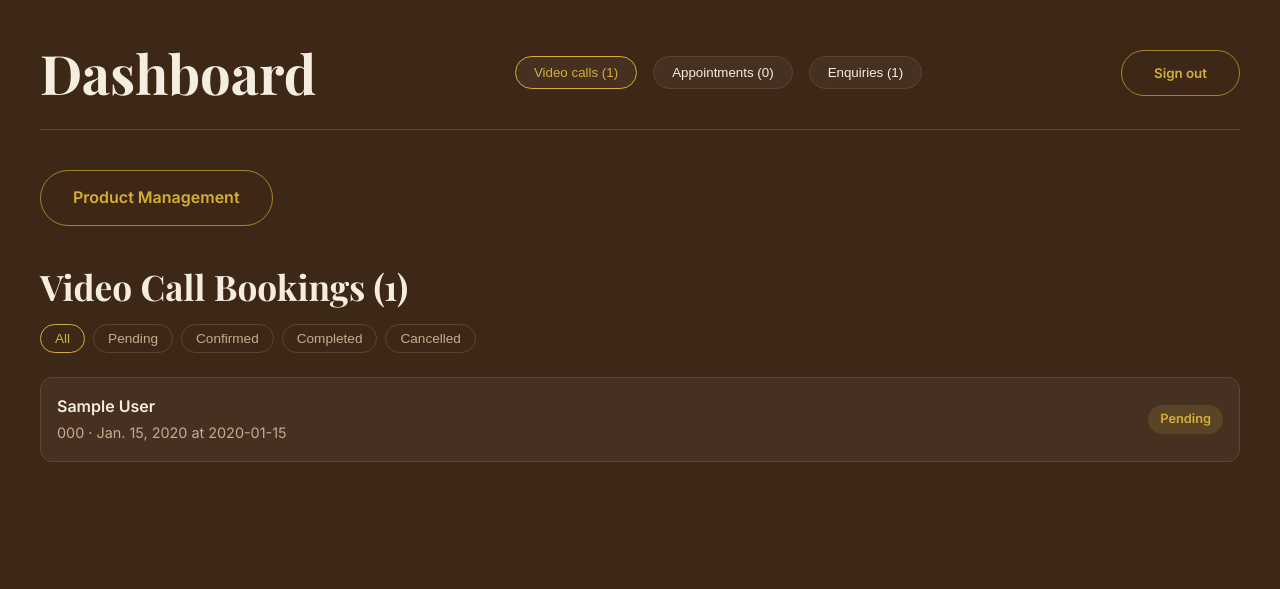
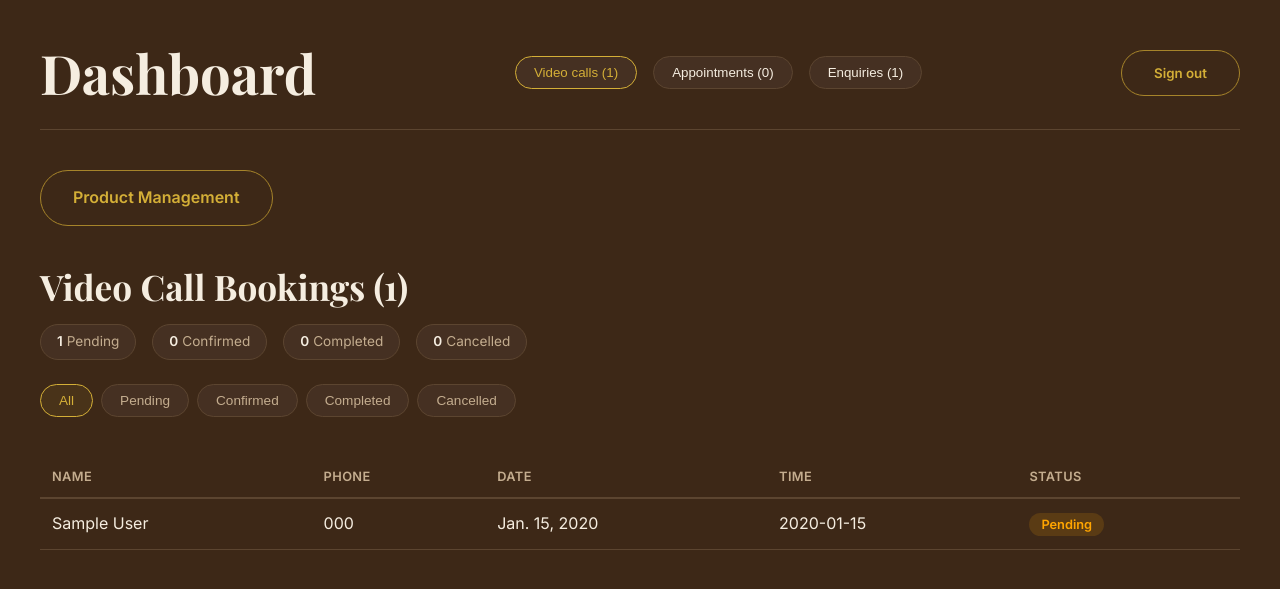
Before and after one commit to sandhyaavp-ui/LalitEnterprises-XupingJewlery, a Django app: page /admin/dashboard/ in a window 1280 px wide. Shown: the top 589 px of the page. Run offline with Django 5.2, Linux system fonts and the light colour scheme; a user stored in the database is signed in; tables that the repository leaves empty hold one stand-in row (values such as "Sample post").

Commit message:
Staff dashboard UX upgrades: sortable tables, filters, stats, colors
Checked the actual current dashboard structure before applying each
piece, since several assumed a different starting point than what
existed:

- Status badge colors: already existed, but confirmed/completed were
  swapped from what was requested (confirmed was blue-ish, completed
  was green-ish). Fixed to pending=orange, confirmed=green,
  completed=blue, cancelled=red.
- Filter chips: already rendered as a horizontal row above the list
  (never a sidebar), just using a dashboard-local .status-filter-btn
  class. Switched to the existing .filter-pill class from the Products
  page instead of keeping a near-duplicate style.
- Row hover: added, scoped to the actual clickable summary row.
- Sortable columns: the dashboard used expandable div-based
  .booking-row cards, not a real <table> - flagged this back and got
  explicit confirmation to do the full table conversion. Converted
  Video Calls and Appointments tabs to real <table>s with sortable
  <th>s; each booking is its own <tbody> (summary row + detail row)
  so sorting keeps the expandable details paired with the right
  booking rather than scattering them. Enquiries tab left as-is (no
  status/sorting need).
- Stats bar: added per-tab live counts (Pending/Confirmed/Completed/
  Cancelled) for Video Calls and Appointments, a total count for
  Enquiries.

Verified end-to-end in the browser using a temporary throwaway staff
user (didn't have the real admin's password) and temporary test
bookings, both cleaned up afterward: sort asc/desc with correct arrow
indicators, filter pills hiding/showing the right groups, row
expand/collapse, inline status-change endpoint still working, and each
tab's own independent stats bar.

Co-Authored-By: Claude Sonnet 5 <noreply@anthropic.com>

```diff
--- a/templates/inquiries/dashboard.html
+++ b/templates/inquiries/dashboard.html
@@ -13,23 +13,42 @@
     .dash-tabs { display:flex; gap: var(--space-2); }
     .dash-tab-btn { background:var(--color-bg-card); border:1px solid var(--color-border); color:var(--color-text); border-radius: var(--radius-pill); padding:8px 18px; cursor:pointer; }
     .dash-tab-btn.is-active { border-color: var(--color-gold); color: var(--color-gold); }
-    .status-filters { display:flex; gap:8px; }
-    .status-filter-btn { background:none; border:1px solid var(--color-border); color:var(--color-text-muted); border-radius:var(--radius-pill); padding:6px 14px; cursor:pointer; font-size:0.85rem; }
-    .status-filter-btn.is-active { border-color: var(--color-gold); color: var(--color-gold); }
-    .booking-row { background:var(--color-bg-card); border:1px solid var(--color-border); border-radius:var(--radius-md); padding: var(--space-2); margin-bottom: var(--space-2); }
-    .booking-summary { display:flex; justify-content:space-between; align-items:center; cursor:pointer; }
-    .booking-details { display:none; margin-top: var(--space-2); padding-top: var(--space-2); border-top:1px solid var(--color-border); }
-    .booking-details.is-open { display:block; }
+
+    /* Quick stats bar */
+    .dash-stats-bar { display:flex; flex-wrap:wrap; gap: var(--space-2); margin-bottom: var(--space-3); }
+    .dash-stat { background:var(--color-bg-card); border:1px solid var(--color-border); border-radius:var(--radius-pill); padding:6px 16px; font-size:0.85rem; color:var(--color-text-muted); }
+    .dash-stat strong { color:var(--color-text); margin-right:4px; }
+
+    .status-pill { padding:4px 12px; border-radius:var(--radius-pill); font-size:0.8rem; font-weight:600; white-space:nowrap; }
+    .status-pill.pending { background: rgba(255, 165, 0, 0.15); color: #ffa500; }
+    .status-pill.confirmed { background: rgba(76, 175, 80, 0.15); color: #4caf50; }
+    .status-pill.completed { background: rgba(100, 150, 220, 0.15); color: #6496dc; }
+    .status-pill.cancelled { background: rgba(220, 90, 90, 0.15); color: #dc5a5a; }
+
+    .status-btn-row { display:flex; gap:8px; margin-top: var(--space-2); flex-wrap:wrap; }
+    .status-btn { background:none; border:1px solid var(--color-border); color:var(--color-text); padding:6px 14px; border-radius:var(--radius-pill); cursor:pointer; font-size:0.85rem; }
+    .status-btn.is-current { border-color: var(--color-gold); color: var(--color-gold); font-weight:700; }
+
     .detail-row { display:flex; gap: var(--space-2); padding: 4px 0; font-size:0.9rem; }
     .detail-label { color:var(--color-gold); text-transform:uppercase; font-size:0.75rem; width:140px; flex-shrink:0; }
-    .status-pill { padding:4px 12px; border-radius:var(--radius-pill); font-size:0.8rem; font-weight:600; }
-    .status-pill.pending { background:rgba(212,175,55,0.15); color:var(--color-gold); }
-    .status-pill.confirmed { background:rgba(100,150,200,0.15); color:#88b4d8; }
-    .status-pill.completed { background:rgba(100,180,120,0.15); color:#7fc98f; }
-    .status-pill.cancelled { background:rgba(200,90,90,0.15); color:#d88888; }
-    .status-btn-row { display:flex; gap:8px; margin-top: var(--space-2); }
-    .status-btn { background:none; border:1px solid var(--color-border); color:var(--color-text); padding:6px 14px; border-radius:var(--radius-pill); cursor:pointer; font-size:0.85rem; }
-    .status-btn.is-current { border-color: var(--color-gold); color: var(--color-gold); font-weight:700; }
+
+    /* Sortable table (Video calls / Appointments) */
+    .dash-table { width:100%; border-collapse:collapse; margin-bottom: var(--space-3); }
+    .dash-table th {
+      text-align:left; padding:10px 12px; border-bottom:2px solid var(--color-border);
+      color: var(--color-text-muted); font-size:0.8rem; text-transform:uppercase; letter-spacing:0.03em;
+      cursor:pointer; user-select:none; position:relative;
+    }
+    .dash-table th::after { content:''; margin-left:6px; opacity:0.4; }
+    .dash-table th.sort-asc::after { content:'\25B2'; opacity:1; color:var(--color-gold); }
+    .dash-table th.sort-desc::after { content:'\25BC'; opacity:1; color:var(--color-gold); }
+    .dash-table tbody.booking-group > tr.booking-row-main { border-bottom:1px solid var(--color-border); }
+    .dash-table tbody.booking-group > tr.booking-row-main > td { padding:12px; }
+    .dash-table tbody.booking-group > tr.booking-row-main:hover { background: var(--color-bg-alt); cursor: pointer; }
+    .dash-table tbody.booking-group > tr.booking-details-row { display:none; background: var(--color-bg-card); }
+    .dash-table tbody.booking-group.is-open > tr.booking-details-row { display:table-row; }
+    .dash-table tbody.booking-group > tr.booking-details-row > td { padding: var(--space-2) var(--space-3); }
+    .dash-table tbody.booking-group.is-hidden-by-filter { display:none; }
   </style>
 </head>
 <body>
@@ -52,28 +71,45 @@
   <!-- Video calls tab -->
   <div class="dash-panel" id="panel-video_calls">
     <h2>Video Call Bookings ({{ video_calls|length }})</h2>
-    <div class="status-filters" style="margin-bottom: var(--space-3);">
-      <button class="status-filter-btn is-active" data-status="all">All</button>
-      <button class="status-filter-btn" data-status="pending">Pending</button>
-      <button class="status-filter-btn" data-status="confirmed">Confirmed</button>
-      <button class="status-filter-btn" data-status="completed">Completed</button>
-      <button class="status-filter-btn" data-status="cancelled">Cancelled</button>
+
+    <div class="dash-stats-bar">
+      <span class="dash-stat"><strong>{{ video_calls_pending }}</strong>Pending</span>
+      <span class="dash-stat"><strong>{{ video_calls_confirmed }}</strong>Confirmed</span>
+      <span class="dash-stat"><strong>{{ video_calls_completed }}</strong>Completed</span>
+      <span class="dash-stat"><strong>{{ video_calls_cancelled }}</strong>Cancelled</span>
     </div>
+
+    <div class="filter-pills dash-filters" style="justify-content:flex-start;">
+      <button class="filter-pill is-active" data-status="all">All</button>
+      <button class="filter-pill" data-status="pending">Pending</button>
+      <button class="filter-pill" data-status="confirmed">Confirmed</button>
+      <button class="filter-pill" data-status="completed">Completed</button>
+      <button class="filter-pill" data-status="cancelled">Cancelled</button>
+    </div>
+
+    {% if video_calls %}
+    <table class="dash-table">
+      <thead>
+        <tr>
+          <th data-sort="name">Name</th>
+          <th data-sort="phone">Phone</th>
+          <th data-sort="date">Date</th>
+          <th data-sort="time">Time</th>
+          <th data-sort="status">Status</th>
+        </tr>
+      </thead>
       {% for b in video_calls %}
-    <div class="booking-row" data-status="{{ b.status }}">
-      <div class="booking-summary">
-        <div>
-          <strong>{{ b.full_name }}</strong><br>
-          <span style="color:var(--color-text-muted); font-size:0.9rem;">{{ b.phone }} · {{ b.preferred_date }} at {{ b.preferred_time }}</span>
-        </div>
-        <span class="status-pill {{ b.status }}">{{ b.get_status_display }}</span>
-      </div>
-      <div class="booking-details">
-        <div class="detail-row"><span class="detail-label">Name</span>{{ b.full_name }}</div>
-        <div class="detail-row"><span class="detail-label">Phone</span>{{ b.phone }}</div>
+      <tbody class="booking-group" data-status="{{ b.status }}">
+        <tr class="booking-row-main">
+          <td>{{ b.full_name }}</td>
+          <td>{{ b.phone }}</td>
+          <td>{{ b.preferred_date }}</td>
+          <td>{{ b.preferred_time }}</td>
+          <td><span class="status-pill {{ b.status }}">{{ b.get_status_display }}</span></td>
+        </tr>
+        <tr class="booking-details-row">
+          <td colspan="5">
             <div class="detail-row"><span class="detail-label">Location</span>{{ b.location }}</div>
-        <div class="detail-row"><span class="detail-label">Preferred Date</span>{{ b.preferred_date }}</div>
-        <div class="detail-row"><span class="detail-label">Preferred Time</span>{{ b.preferred_time }}</div>
             <div class="detail-row"><span class="detail-label">Notes</span>{{ b.notes|default:"—" }}</div>
             <div class="detail-row"><span class="detail-label">Type</span>{{ b.get_booking_type_display }}</div>
             <div class="detail-row"><span class="detail-label">Submitted</span>{{ b.created_at }}</div>
@@ -82,38 +118,58 @@
               <button class="status-btn {% if b.status == value %}is-current{% endif %}" data-booking-id="{{ b.id }}" data-status="{{ value }}">{{ label }}</button>
               {% endfor %}
             </div>
-      </div>
-    </div>
-    {% empty %}
+          </td>
+        </tr>
+      </tbody>
+      {% endfor %}
+    </table>
+    {% else %}
     <p style="color:var(--color-text-muted);">No video call bookings yet.</p>
-    {% endfor %}
+    {% endif %}
   </div>
 
   <!-- Appointments tab -->
   <div class="dash-panel" id="panel-appointments" style="display:none;">
     <h2>Appointments ({{ appointments|length }})</h2>
-    <div class="status-filters" style="margin-bottom: var(--space-3);">
-      <button class="status-filter-btn is-active" data-status="all">All</button>
-      <button class="status-filter-btn" data-status="pending">Pending</button>
-      <button class="status-filter-btn" data-status="confirmed">Confirmed</button>
-      <button class="status-filter-btn" data-status="completed">Completed</button>
-      <button class="status-filter-btn" data-status="cancelled">Cancelled</button>
+
+    <div class="dash-stats-bar">
+      <span class="dash-stat"><strong>{{ appointments_pending }}</strong>Pending</span>
+      <span class="dash-stat"><strong>{{ appointments_confirmed }}</strong>Confirmed</span>
+      <span class="dash-stat"><strong>{{ appointments_completed }}</strong>Completed</span>
+      <span class="dash-stat"><strong>{{ appointments_cancelled }}</strong>Cancelled</span>
     </div>
+
+    <div class="filter-pills dash-filters" style="justify-content:flex-start;">
+      <button class="filter-pill is-active" data-status="all">All</button>
+      <button class="filter-pill" data-status="pending">Pending</button>
+      <button class="filter-pill" data-status="confirmed">Confirmed</button>
+      <button class="filter-pill" data-status="completed">Completed</button>
+      <button class="filter-pill" data-status="cancelled">Cancelled</button>
+    </div>
+
+    {% if appointments %}
+    <table class="dash-table">
+      <thead>
+        <tr>
+          <th data-sort="name">Name</th>
+          <th data-sort="phone">Phone</th>
+          <th data-sort="date">Date</th>
+          <th data-sort="time">Time</th>
+          <th data-sort="status">Status</th>
+        </tr>
+      </thead>
       {% for b in appointments %}
-    <div class="booking-row" data-status="{{ b.status }}">
-      <div class="booking-summary">
-        <div>
-          <strong>{{ b.full_name }}</strong><br>
-          <span style="color:var(--color-text-muted); font-size:0.9rem;">{{ b.phone }} · {{ b.preferred_date }} at {{ b.preferred_time }}</span>
-        </div>
-        <span class="status-pill {{ b.status }}">{{ b.get_status_display }}</span>
-      </div>
-      <div class="booking-details">
-        <div class="detail-row"><span class="detail-label">Name</span>{{ b.full_name }}</div>
-        <div class="detail-row"><span class="detail-label">Phone</span>{{ b.phone }}</div>
+      <tbody class="booking-group" data-status="{{ b.status }}">
+        <tr class="booking-row-main">
+          <td>{{ b.full_name }}</td>
+          <td>{{ b.phone }}</td>
+          <td>{{ b.preferred_date }}</td>
+          <td>{{ b.preferred_time }}</td>
+          <td><span class="status-pill {{ b.status }}">{{ b.get_status_display }}</span></td>
+        </tr>
+        <tr class="booking-details-row">
+          <td colspan="5">
             <div class="detail-row"><span class="detail-label">Location</span>{{ b.location }}</div>
-        <div class="detail-row"><span class="detail-label">Preferred Date</span>{{ b.preferred_date }}</div>
-        <div class="detail-row"><span class="detail-label">Preferred Time</span>{{ b.preferred_time }}</div>
             <div class="detail-row"><span class="detail-label">Notes</span>{{ b.notes|default:"—" }}</div>
             <div class="detail-row"><span class="detail-label">Type</span>{{ b.get_booking_type_display }}</div>
             <div class="detail-row"><span class="detail-label">Submitted</span>{{ b.created_at }}</div>
@@ -122,16 +178,22 @@
               <button class="status-btn {% if b.status == value %}is-current{% endif %}" data-booking-id="{{ b.id }}" data-status="{{ value }}">{{ label }}</button>
               {% endfor %}
             </div>
-      </div>
-    </div>
-    {% empty %}
+          </td>
+        </tr>
+      </tbody>
+      {% endfor %}
+    </table>
+    {% else %}
     <p style="color:var(--color-text-muted);">No appointment requests yet.</p>
-    {% endfor %}
+    {% endif %}
   </div>
 
   <!-- Enquiries tab (read-only, no status) -->
   <div class="dash-panel" id="panel-enquiries" style="display:none;">
     <h2>Enquiries ({{ enquiries|length }})</h2>
+    <div class="dash-stats-bar">
+      <span class="dash-stat"><strong>{{ enquiries|length }}</strong>Total</span>
+    </div>
     {% for e in enquiries %}
     <div class="booking-row">
       <strong>{{ e.name }}</strong><br>
@@ -154,23 +216,46 @@
       });
     });
 
-    // Expand/collapse booking details
-    document.querySelectorAll('.booking-summary').forEach(function (summary) {
-      summary.addEventListener('click', function () {
-        summary.nextElementSibling.classList.toggle('is-open');
+    // Expand/collapse booking details (click the summary row)
+    document.querySelectorAll('tr.booking-row-main').forEach(function (row) {
+      row.addEventListener('click', function () {
+        row.closest('tbody.booking-group').classList.toggle('is-open');
       });
     });
 
     // Status filter pills (works for whichever panel is currently visible)
-    document.querySelectorAll('.status-filter-btn').forEach(function (btn) {
+    document.querySelectorAll('.dash-filters .filter-pill').forEach(function (btn) {
       btn.addEventListener('click', function () {
         var group = btn.parentElement;
-        group.querySelectorAll('.status-filter-btn').forEach(function (b) { b.classList.remove('is-active'); });
+        group.querySelectorAll('.filter-pill').forEach(function (b) { b.classList.remove('is-active'); });
         btn.classList.add('is-active');
         var filter = btn.dataset.status;
         var panel = btn.closest('.dash-panel');
-        panel.querySelectorAll('.booking-row').forEach(function (row) {
-          row.style.display = (filter === 'all' || row.dataset.status === filter) ? 'block' : 'none';
+        panel.querySelectorAll('tbody.booking-group').forEach(function (tbody) {
+          var show = (filter === 'all' || tbody.dataset.status === filter);
+          tbody.classList.toggle('is-hidden-by-filter', !show);
+        });
+      });
+    });
+
+    // Sortable table columns — groups keep their summary + detail row paired,
+    // since each booking is its own <tbody>, not a single <tr>.
+    document.querySelectorAll('.dash-table').forEach(function (table) {
+      var sortableHeaders = Array.from(table.querySelectorAll('th[data-sort]'));
+      sortableHeaders.forEach(function (th, index) {
+        th.addEventListener('click', function () {
+          var groups = Array.from(table.querySelectorAll('tbody.booking-group'));
+          var ascending = !th.classList.contains('sort-asc');
+
+          groups.sort(function (a, b) {
+            var aText = a.querySelector('.booking-row-main').children[index].textContent.trim();
+            var bText = b.querySelector('.booking-row-main').children[index].textContent.trim();
+            return ascending ? aText.localeCompare(bText) : bText.localeCompare(aText);
+          });
+
+          sortableHeaders.forEach(function (h) { h.classList.remove('sort-asc', 'sort-desc'); });
+          th.classList.add(ascending ? 'sort-asc' : 'sort-desc');
+          groups.forEach(function (g) { table.appendChild(g); });
         });
       });
     });
@@ -181,7 +266,8 @@
       return match ? match.pop() : '';
     }
     document.querySelectorAll('.status-btn').forEach(function (btn) {
-      btn.addEventListener('click', function () {
+      btn.addEventListener('click', function (e) {
+        e.stopPropagation();
         var id = btn.dataset.bookingId;
         var status = btn.dataset.status;
         fetch('/admin/dashboard/booking/' + id + '/status/', {
```
Also changed, not shown: inquiries/admin_views.py (+8 -0 lines). Lines whose indentation alone changed are shown as unchanged.
